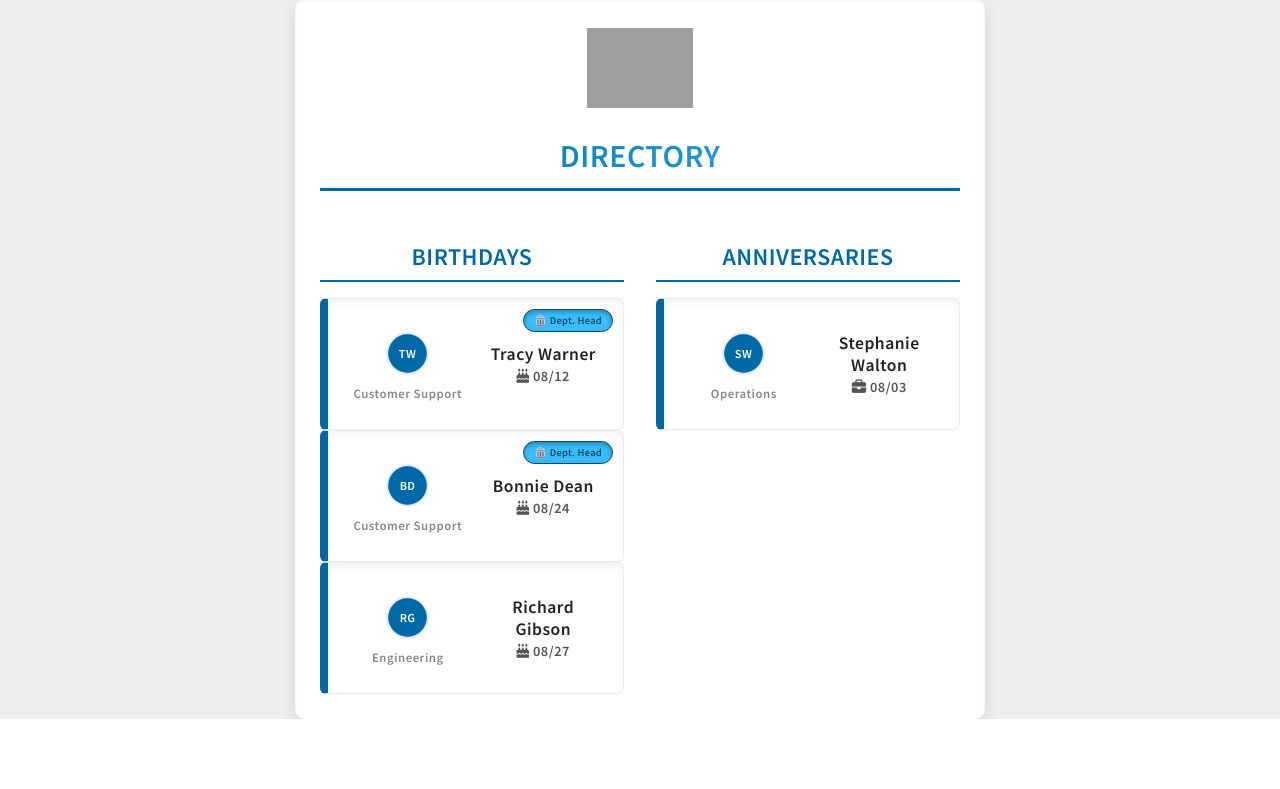
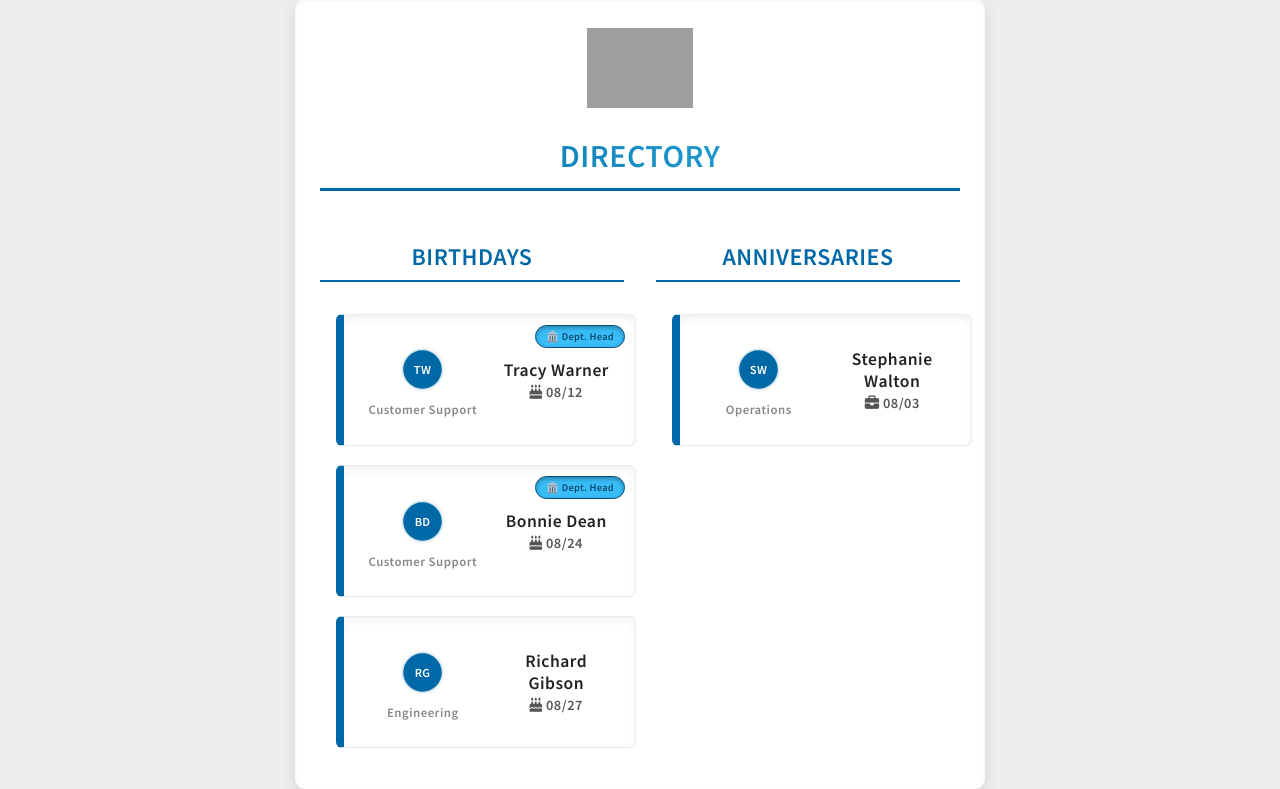
Before and after one commit to miles-howell/employee-database, a Django app: page / in a window 1280 px wide. Shown: the part 97-886 px from the top of the page. Before the commit the page ends 816 px from the top, so only its background shows below. Run offline with Django 5.2, Linux system fonts and the light colour scheme; data comes from the database, SQL or seed files in the repository; grey boxes are pictures that could not be loaded.

Commit message:
Apply grid layout to landing page milestone cards

```diff
--- a/employee_database/employees/templates/landing.html
+++ b/employee_database/employees/templates/landing.html
@@ -30,6 +30,7 @@ Contact: miles@plannedpixel.com
         <!-- Birthdays Column -->
         <div style="flex: 1; min-width: 300px; max-width: 600px">
             <h2>Birthdays</h2>
+            <div class="employee-grid">
             {% for emp in birthdays %}
             <div
                 class="employee-card glass-card"
@@ -87,11 +88,13 @@ Contact: miles@plannedpixel.com
             {% empty %}
             <p style="text-align: center">No birthdays this month.</p>
             {% endfor %}
+            </div>
         </div>
 
         <!-- Anniversaries Column -->
         <div style="flex: 1; min-width: 300px; max-width: 600px">
             <h2>Anniversaries</h2>
+            <div class="employee-grid">
             {% for emp in anniversaries %}
             <div
                 class="employee-card glass-card"
@@ -154,6 +157,7 @@ Contact: miles@plannedpixel.com
             {% empty %}
             <p style="text-align: center">No anniversaries this month.</p>
             {% endfor %}
+            </div>
         </div>
     </div>
 </div>
```
